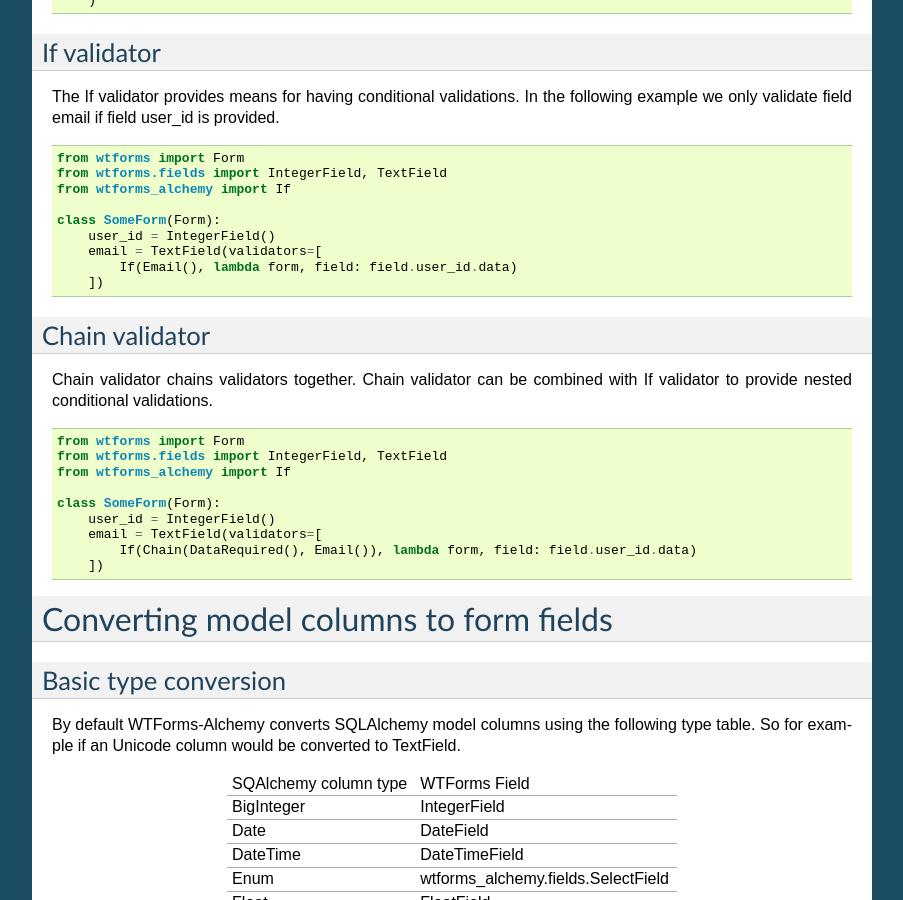
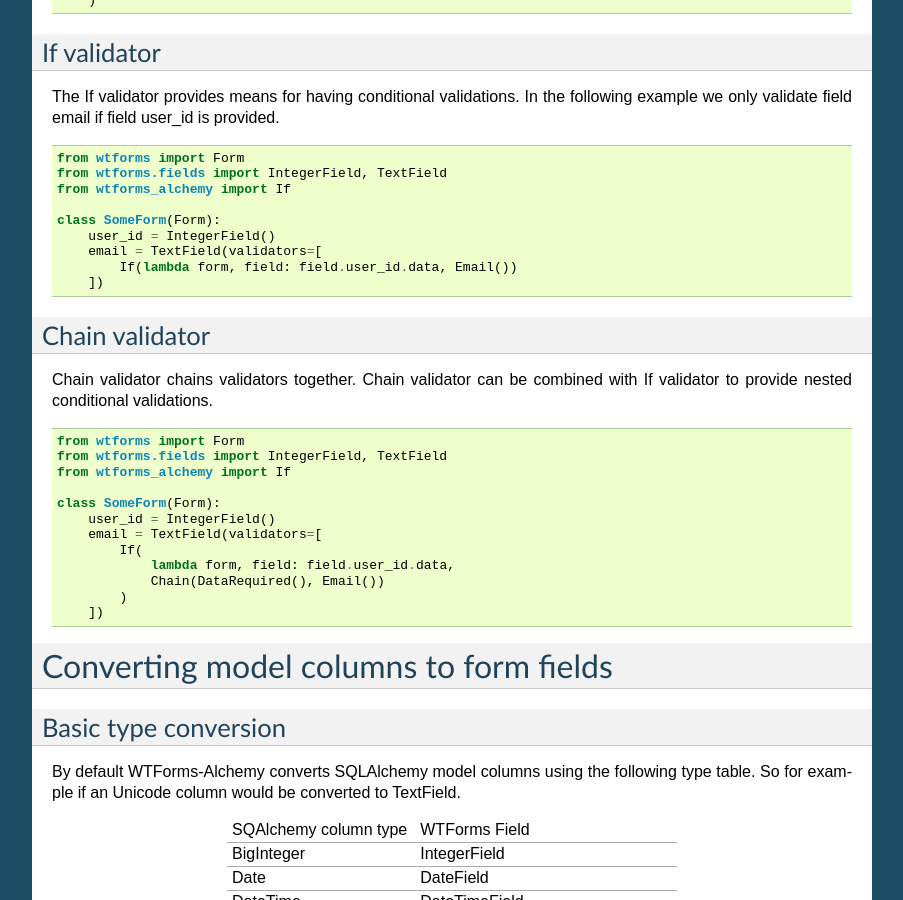
Before and after one commit to kvesteri/wtforms-alchemy, a Sphinx documentation site: the page built from docs/index.rst, in a window 1280 px wide and 900 px high, scrolled down 1837 px. Shown: the whole window, without its empty margins (198-1101 px from the left). Built offline with Sphinx 7.4.7, drawn with Linux system fonts in a browser that asks for light colours.

```diff
--- a/docs/index.rst
+++ b/docs/index.rst
@@ -120,7 +120,7 @@ validate field email if field user_id is provided. ::
     class SomeForm(Form):
         user_id = IntegerField()
         email = TextField(validators=[
-            If(Email(), lambda form, field: field.user_id.data)
+            If(lambda form, field: field.user_id.data, Email())
         ])
 
 
@@ -139,7 +139,10 @@ to provide nested conditional validations. ::
     class SomeForm(Form):
         user_id = IntegerField()
         email = TextField(validators=[
-            If(Chain(DataRequired(), Email()), lambda form, field: field.user_id.data)
+            If(
+                lambda form, field: field.user_id.data,
+                Chain(DataRequired(), Email())
+            )
         ])
 
 
```
Also changed, not shown: 2 other files.
